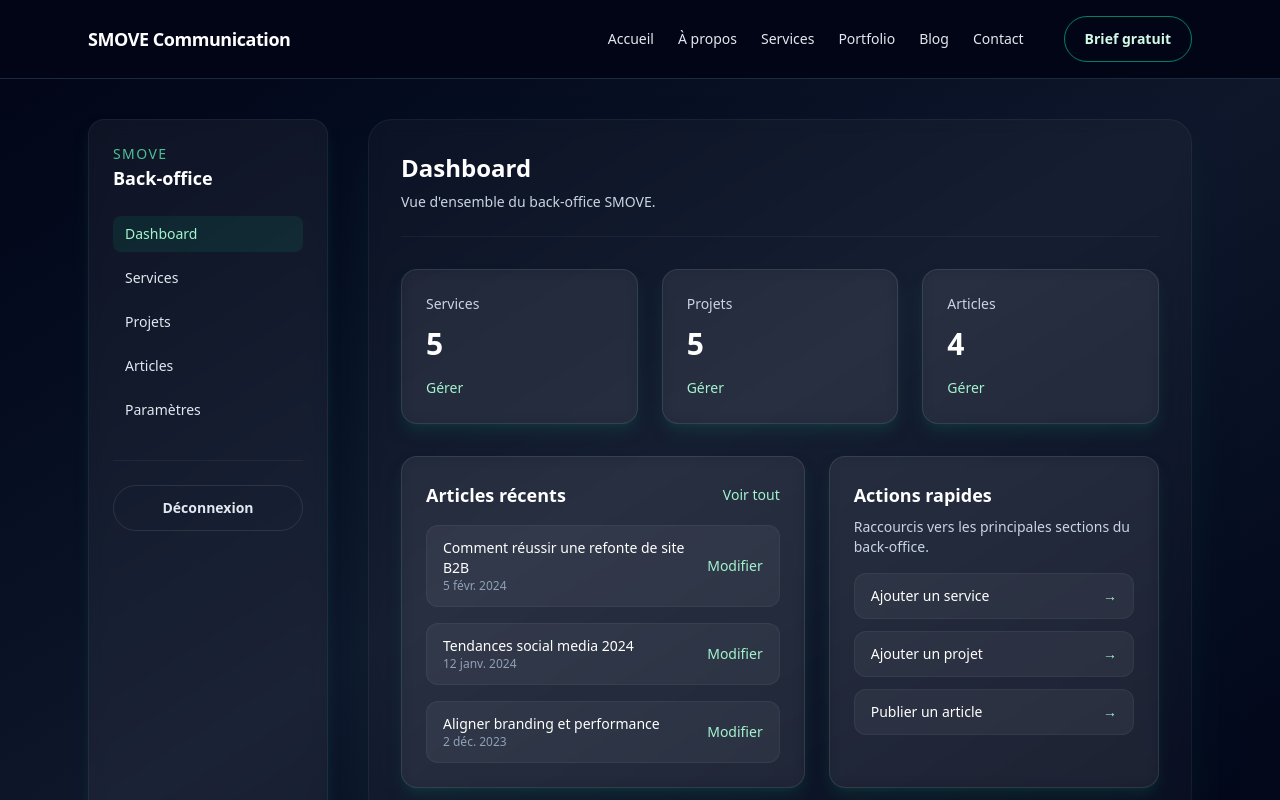
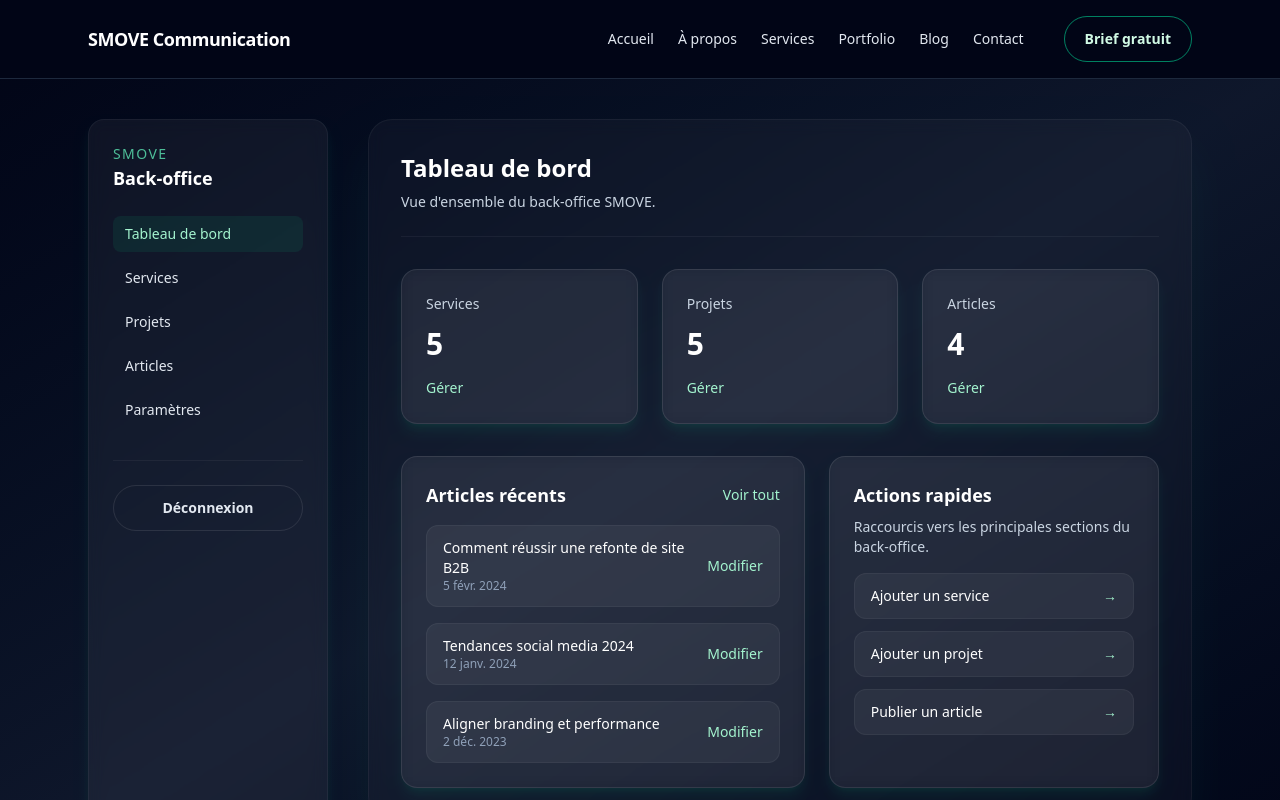
Before and after one commit to Diatech226/smove, a Next.js app: page /admin/dashboard in a window 1280 px wide. Shown: the top 800 px of the page. Built offline with nearby package versions, Linux system fonts and the light colour scheme.

Commit message:
Fix admin login redirect and enhance CMS UI

```diff
--- a/app/admin/dashboard/page.tsx
+++ b/app/admin/dashboard/page.tsx
@@ -21,8 +21,8 @@ export default function AdminDashboardPage() {
   return (
     <div className="space-y-8">
       <AdminPageHeader
-        title="Dashboard"
-        description="Vue d'ensemble du back-office SMOVE."
+        title="Tableau de bord"
+        subtitle="Vue d'ensemble du back-office SMOVE."
       />
 
       <div className="grid gap-6 md:grid-cols-3">
--- a/app/admin/login/page.tsx
+++ b/app/admin/login/page.tsx
@@ -3,15 +3,13 @@
 
 import { FormEvent, useState } from "react";
 
-import { useRouter, useSearchParams } from "next/navigation";
+import { useRouter } from "next/navigation";
 
 import { Button } from "@/components/ui/Button";
 import { Card } from "@/components/ui/Card";
 
 export default function AdminLoginPage() {
   const router = useRouter();
-  const searchParams = useSearchParams();
-  const redirectTo = searchParams.get("redirectTo") ?? "/admin/dashboard";
 
   const [password, setPassword] = useState("");
   const [error, setError] = useState<string | null>(null);
@@ -36,7 +34,7 @@ export default function AdminLoginPage() {
       return;
     }
 
-    router.replace(redirectTo);
+    router.push("/admin/dashboard");
   };
 
   return (
--- a/app/admin/posts/page.tsx
+++ b/app/admin/posts/page.tsx
@@ -55,7 +55,7 @@ export default function AdminPostsPage() {
     <div className="space-y-8">
       <AdminPageHeader
         title="Articles"
-        description="Gérez les contenus du blog. Les modifications sont locales à cette session."
+        subtitle="Gérez les contenus du blog. Les modifications sont locales à cette session."
         actions={
           <Button
             variant="secondary"
--- a/app/admin/projects/page.tsx
+++ b/app/admin/projects/page.tsx
@@ -58,7 +58,7 @@ export default function AdminProjectsPage() {
     <div className="space-y-8">
       <AdminPageHeader
         title="Projets"
-        description="Gérez les études de cas et références clients. Les modifications sont locales à cette session."
+        subtitle="Gérez les études de cas et références clients. Les modifications sont locales à cette session."
         actions={
           <Button
             variant="secondary"
--- a/app/admin/services/page.tsx
+++ b/app/admin/services/page.tsx
@@ -51,7 +51,7 @@ export default function AdminServicesPage() {
     <div className="space-y-8">
       <AdminPageHeader
         title="Services"
-        description="Gérez la liste des services proposés. Les modifications sont locales à cette session."
+        subtitle="Gérez la liste des services proposés. Les modifications sont locales à cette session."
         actions={
           <Button
             variant="secondary"
--- a/app/admin/settings/page.tsx
+++ b/app/admin/settings/page.tsx
@@ -7,7 +7,7 @@ export default function AdminSettingsPage() {
     <div className="space-y-8">
       <AdminPageHeader
         title="Paramètres"
-        description="Préparez les futures configurations de la plateforme."
+        subtitle="Préparez les futures configurations de la plateforme."
       />
 
       <Card className="border-white/10 bg-white/5 p-6 shadow-lg shadow-emerald-500/10">
--- a/components/admin/AdminNav.tsx
+++ b/components/admin/AdminNav.tsx
@@ -6,7 +6,7 @@ import { usePathname } from "next/navigation";
 import { cn } from "@/lib/utils";
 
 const links = [
-  { href: "/admin/dashboard", label: "Dashboard" },
+  { href: "/admin/dashboard", label: "Tableau de bord" },
   { href: "/admin/services", label: "Services" },
   { href: "/admin/projects", label: "Projets" },
   { href: "/admin/posts", label: "Articles" },
--- a/components/admin/AdminPageHeader.tsx
+++ b/components/admin/AdminPageHeader.tsx
@@ -5,14 +5,14 @@ import { cn } from "@/lib/utils";
 
 type AdminPageHeaderProps = {
   title: string;
-  description?: string;
+  subtitle?: string;
   actions?: ReactNode;
   className?: string;
 };
 
 export function AdminPageHeader({
   title,
-  description,
+  subtitle,
   actions,
   className,
 }: AdminPageHeaderProps) {
@@ -25,8 +25,8 @@ export function AdminPageHeader({
     >
       <div>
         <h1 className="text-2xl font-semibold text-white">{title}</h1>
-        {description ? (
-          <p className="mt-2 text-sm text-slate-300">{description}</p>
+        {subtitle ? (
+          <p className="mt-2 text-sm text-slate-300">{subtitle}</p>
         ) : null}
       </div>
       {actions ? <div className="flex gap-3">{actions}</div> : null}
--- a/components/admin/AdminShell.tsx
+++ b/components/admin/AdminShell.tsx
@@ -1,4 +1,6 @@
 // file: components/admin/AdminShell.tsx
+"use client";
+
 import { ReactNode, useTransition } from "react";
 
 import { useRouter } from "next/navigation";
```
